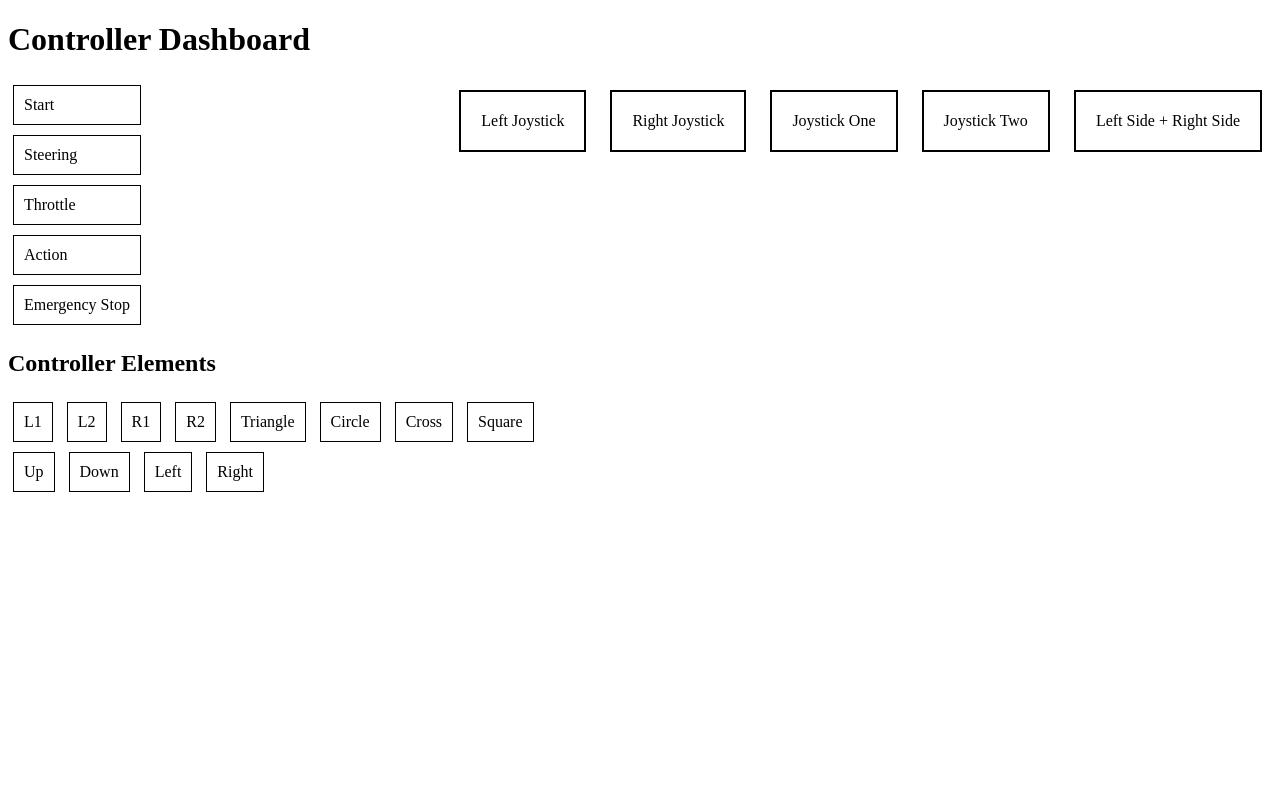
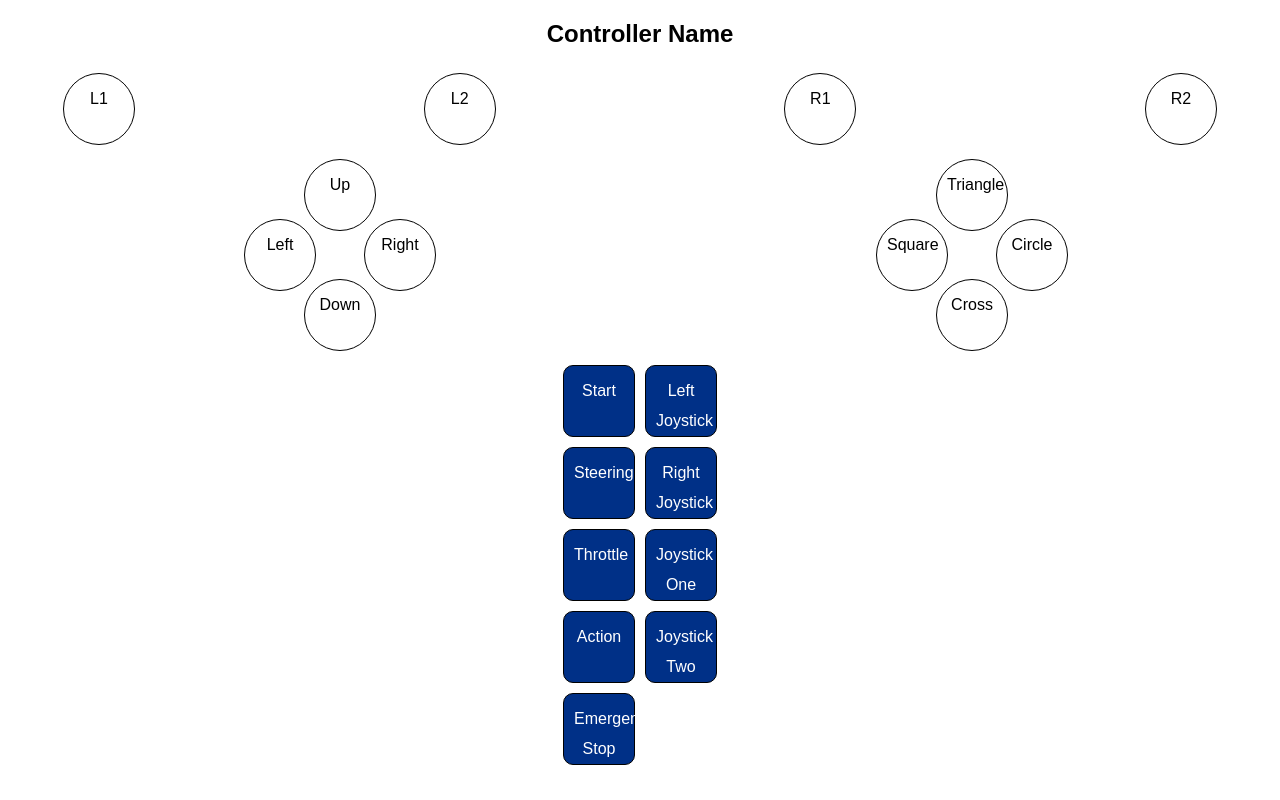
Before and after one commit to Road-Train/SolarBoat, a Django app: page / in a window 1280 px wide. Run offline with Django 4.2, Linux system fonts and the light colour scheme.

Commit message:
Add raw style to application

```diff
--- a/controller_dashboard/control_panel/templates/control_panel/dashboard.html
+++ b/controller_dashboard/control_panel/templates/control_panel/dashboard.html
@@ -6,67 +6,179 @@
     <meta name="viewport" content="width=device-width, initial-scale=1.0">
     <title>Controller Dashboard</title>
     <style>
+        body {
+            font-family: Arial, sans-serif;
+            text-align: center;
+        }
+
         .button {
             margin: 5px;
             padding: 10px;
             border: 1px solid #000;
             display: inline-block;
             cursor: pointer;
+            width: 50px;
+            height: 50px;
+            line-height: 30px;
+            text-align: center;
+            border-radius: 50%;
         }
 
+        .dashboard-button,
         .joystick {
-            margin: 10px;
-            padding: 20px;
-            border: 2px solid #000;
+            margin: 5px;
+            padding: 10px;
+            border: 1px solid #000;
             display: inline-block;
+            cursor: pointer;
+            width: 50px;
+            height: 50px;
+            line-height: 30px;
+            text-align: center;
+            border-radius: 10px;
+            background-color: #003087;
+            /* PlayStation Blue */
+            color: #fff;
+            /* White text */
         }
 
         .control-panel {
             display: flex;
-            justify-content: space-between;
+            justify-content: center;
+            margin-bottom: 30px;
+        }
+
+        .control-buttons,
+        .joysticks {
+            display: flex;
+            flex-direction: column;
+            align-items: center;
         }
 
         .control-buttons {
+            justify-content: space-between;
+            height: 100%;
+        }
+
+
+
+        .controller-elements {
             display: flex;
-            flex-direction: column;
+            justify-content: space-around;
+            margin: 20px 0;
+        }
+
+        .dpad,
+        .action-buttons {
+            display: grid;
+            grid-template-columns: repeat(3, 50px);
+            grid-template-rows: repeat(3, 50px);
+            gap: 10px;
+            justify-content: center;
+            align-items: center;
+        }
+
+        .dpad div:nth-child(2) {
+            grid-column: 2 / 3;
+        }
+
+        .dpad div:nth-child(4) {
+            grid-row: 2 / 3;
+        }
+
+        .dpad div:nth-child(5) {
+            grid-row: 2 / 3;
+            grid-column: 2 / 3;
+        }
+
+        .dpad div:nth-child(6) {
+            grid-row: 2 / 3;
+            grid-column: 3 / 4;
+        }
+
+        .dpad div:nth-child(8) {
+            grid-row: 3 / 4;
+            grid-column: 2 / 3;
+        }
+
+        .action-buttons div:nth-child(2) {
+            grid-column: 2 / 3;
+        }
+
+        .action-buttons div:nth-child(4) {
+            grid-row: 2 / 3;
+        }
+
+        .action-buttons div:nth-child(5) {
+            grid-row: 2 / 3;
+            grid-column: 2 / 3;
+        }
+
+        .action-buttons div:nth-child(6) {
+            grid-row: 2 / 3;
+            grid-column: 3 / 4;
+        }
+
+        .action-buttons div:nth-child(8) {
+            grid-row: 3 / 4;
+            grid-column: 2 / 3;
+        }
+
+        .shoulder-buttons {
+            display: flex;
+            justify-content: space-between;
+            margin: 0 50px;
         }
     </style>
 </head>
 
 <body>
-    <h1>Controller Dashboard</h1>
+    <h2>Controller Name</h2>
+    <div class="shoulder-buttons">
+        <div class="button" onclick="alert('L1 clicked')">L1</div>
+        <div class="button" onclick="alert('L2 clicked')">L2</div>
+        <div class="button" onclick="alert('R1 clicked')">R1</div>
+        <div class="button" onclick="alert('R2 clicked')">R2</div>
+    </div>
+    <div class="controller-elements">
+        <div class="dpad">
+            <div></div>
+            <div class="button" onclick="alert('Up clicked')">Up</div>
+            <div></div>
+            <div class="button" onclick="alert('Left clicked')">Left</div>
+            <div></div>
+            <div class="button" onclick="alert('Right clicked')">Right</div>
+            <div></div>
+            <div class="button" onclick="alert('Down clicked')">Down</div>
+            <div></div>
+        </div>
+        <div class="action-buttons">
+            <div></div>
+            <div class="button" onclick="alert('Triangle clicked')">Triangle</div>
+            <div></div>
+            <div class="button" onclick="alert('Square clicked')">Square</div>
+            <div></div>
+            <div class="button" onclick="alert('Circle clicked')">Circle</div>
+            <div></div>
+            <div class="button" onclick="alert('Cross clicked')">Cross</div>
+            <div></div>
+        </div>
+    </div>
+
     <div class="control-panel">
         <div class="control-buttons">
-            <div class="button">Start</div>
-            <div class="button">Steering</div>
-            <div class="button">Throttle</div>
-            <div class="button">Action</div>
-            <div class="button">Emergency Stop</div>
+            <div class="dashboard-button" onclick="alert('Start clicked')">Start</div>
+            <div class="dashboard-button" onclick="alert('Steering clicked')">Steering</div>
+            <div class="dashboard-button" onclick="alert('Throttle clicked')">Throttle</div>
+            <div class="dashboard-button" onclick="alert('Action clicked')">Action</div>
+            <div class="dashboard-button" onclick="alert('Emergency Stop clicked')">Emergency Stop</div>
         </div>
         <div class="joysticks">
-            <div class="joystick">Left Joystick</div>
-            <div class="joystick">Right Joystick</div>
-            <div class="joystick">Joystick One</div>
-            <div class="joystick">Joystick Two</div>
-            <div class="joystick">Left Side + Right Side</div>
+            <div class="joystick" onclick="alert('Left Joystick clicked')">Left Joystick</div>
+            <div class="joystick" onclick="alert('Right Joystick clicked')">Right Joystick</div>
+            <div class="joystick" onclick="alert('Joystick One clicked')">Joystick One</div>
+            <div class="joystick" onclick="alert('Joystick Two clicked')">Joystick Two</div>
         </div>
-    </div>
-    <h2>Controller Elements</h2>
-    <div>
-        <div class="button">L1</div>
-        <div class="button">L2</div>
-        <div class="button">R1</div>
-        <div class="button">R2</div>
-        <div class="button">Triangle</div>
-        <div class="button">Circle</div>
-        <div class="button">Cross</div>
-        <div class="button">Square</div>
-    </div>
-    <div>
-        <div class="button">Up</div>
-        <div class="button">Down</div>
-        <div class="button">Left</div>
-        <div class="button">Right</div>
     </div>
 </body>
 
```
Also changed, not shown: controller_dashboard/control_panel/templates/control_panel/css.css (added, +122 -0 lines), 4 other files.
